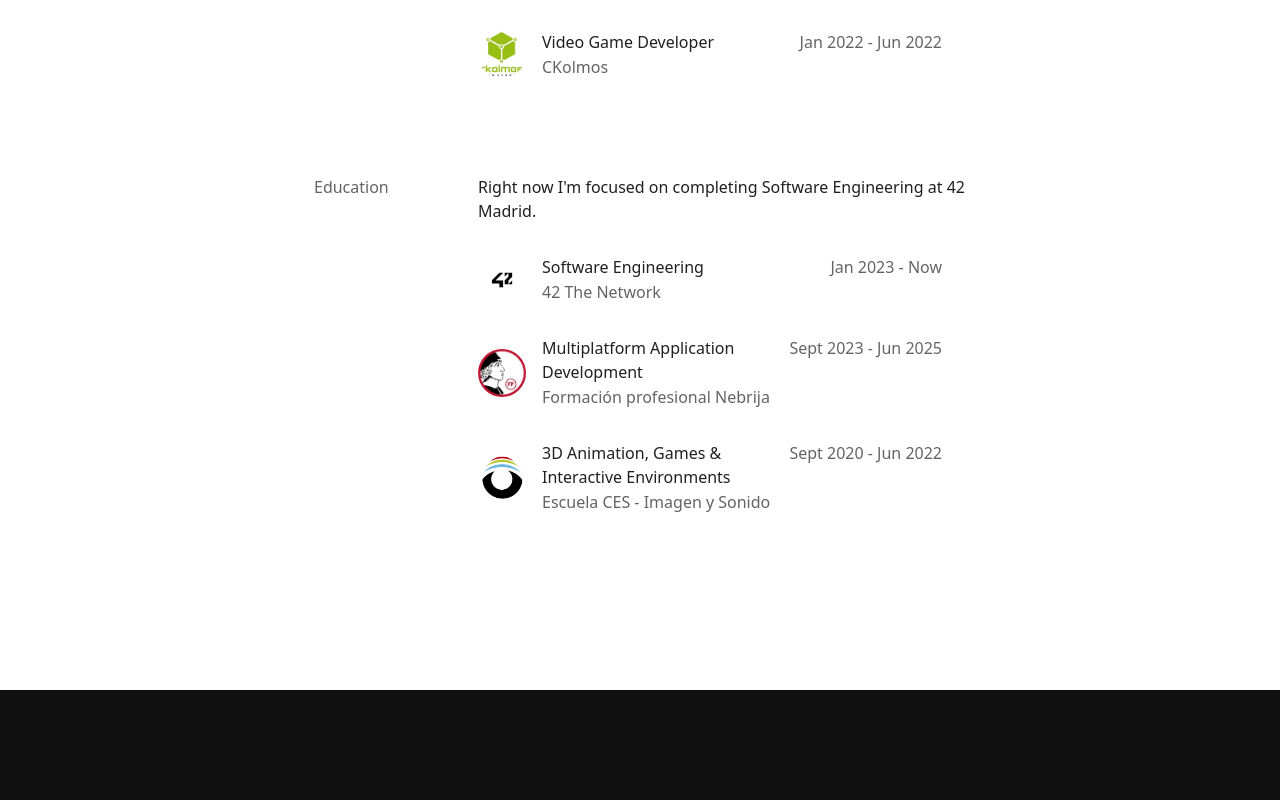
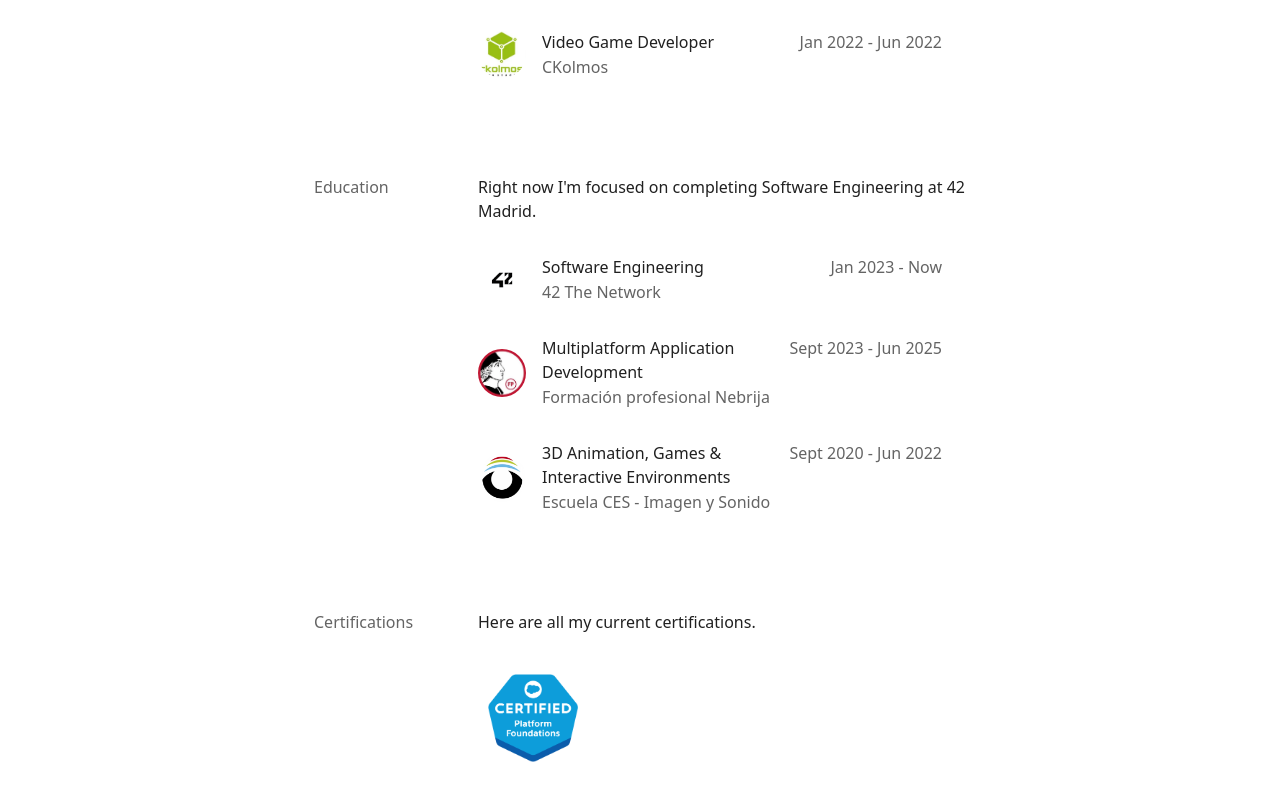
Before and after one commit to Viti01g/Portfolio_V, a React (Vite) app in the folder portfolio-main/portfolio-main/: page /about in a window 1280 px wide. Shown: the part 970-1770 px from the top of the page. Before the commit the page ends 1660 px from the top, so only its background shows below. Built offline with nearby package versions, Linux system fonts and the light colour scheme.

Commit message:
Add Certifications

```diff
--- a/portfolio-main/portfolio-main/cv.json
+++ b/portfolio-main/portfolio-main/cv.json
@@ -134,6 +134,15 @@
 				"date": "Sept 2020 - Jun 2022",
 				"key": "3"
 			}
-		]
+		],
+		"certificates_intro": "Here are all my current certifications.",
+    	"certificates": [
+     	 {
+       		 "alt": "Salesforce - Platform Foundations (7773434)",
+       		 "logo": "/about/pltFound.webp",
+      		 "url": "https://trailhead.salesforce.com/en/credentials/verification/",
+        	 "key": "2"
+     	 }
+  	  ]
 	}
 }
--- a/portfolio-main/portfolio-main/src/about/AboutPage.jsx
+++ b/portfolio-main/portfolio-main/src/about/AboutPage.jsx
@@ -128,14 +128,14 @@ export const AboutPage = () => {
             <ShowItems items={ education } />
           </div>
         </Section>
-        {/* <Section heading="Certifications" headingAlignment="left">
+        { <Section heading="Certifications" headingAlignment="left">
           <div className="flex w-full flex-col gap-8 text-title-light dark:text-title-dark">
             <p>
               {certificates_intro}
             </p>
             <ShowCerts items={ certificates } />
           </div>
-        </Section> */}
+        </Section> }
       </div>
     </div>
   );
```
Also changed, not shown: portfolio-main/portfolio-main/public/about/pltFound.webp (added).
